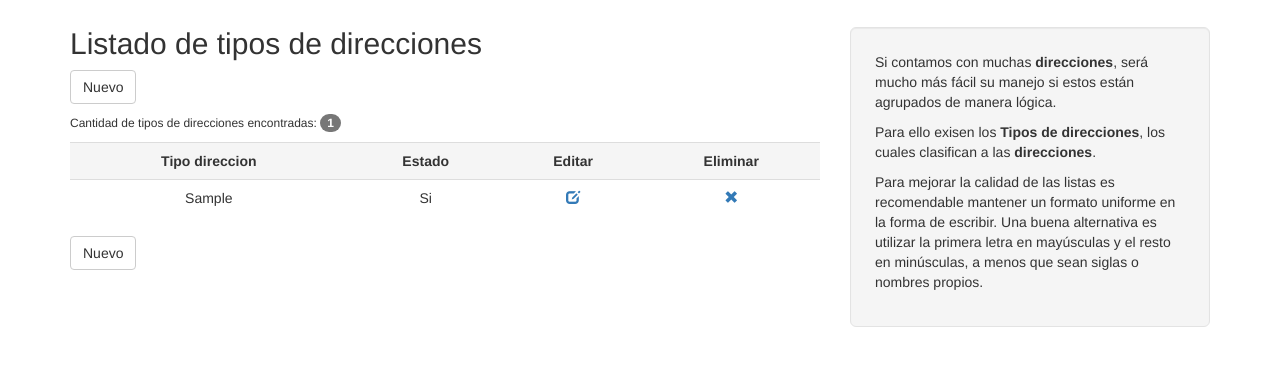
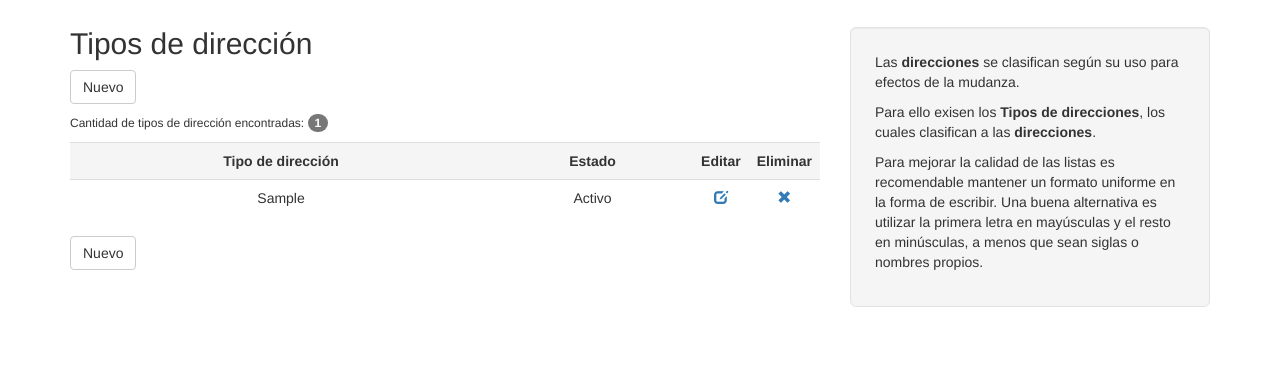
Before and after one commit to yusnelvy/mtvmcotizacion, a Django app: page /direccion/tipo_direccion/ in a window 1280 px wide. Shown: the part 53-419 px from the top of the page. Run offline with Django 3.2, Linux system fonts and the light colour scheme; tables that the repository leaves empty hold one stand-in row (values such as "Sample post"); some libraries are stand-ins or nearby versions.

Commit message:
Cambios en templates

```diff
--- a/mtvmcotizacion/template/direccion/tipodireccion_add.html
+++ b/mtvmcotizacion/template/direccion/tipodireccion_add.html
@@ -27,7 +27,7 @@
 <br>
 <div class="">
     <div class="well well-lg">
-    <p>Si contamos con muchas <strong>direcciones</strong>, será mucho más fácil su manejo si estos están agrupados de manera lógica.</p>
+    <p>Las <strong>direcciones</strong> se clasifican según su uso para efectos de la mudanza.</p>
     <p>Para ello exisen los <strong>Tipos de direcciones</strong>, los cuales clasifican a las <strong>direcciones</strong>.</p>
     <p>Para mejorar la calidad de las listas es recomendable mantener un formato uniforme en la forma de escribir. Una buena alternativa es utilizar la primera letra en mayúsculas y el resto en minúsculas, a menos que sean siglas o nombres propios.</p>
   </div>
--- a/mtvmcotizacion/template/direccion/tipodireccion_edit.html
+++ b/mtvmcotizacion/template/direccion/tipodireccion_edit.html
@@ -27,7 +27,7 @@
 <br>
 <div class="">
    <div class="well well-lg">
-    <p>Si contamos con muchas <strong>direcciones</strong>, será mucho más fácil su manejo si estos están agrupados de manera lógica.</p>
+    <p>Las <strong>direcciones</strong> se clasifican según su uso para efectos de la mudanza.</p>
     <p>Para ello exisen los <strong>Tipos de direcciones</strong>, los cuales clasifican a las <strong>direcciones</strong>.</p>
     <p>Para mejorar la calidad de las listas es recomendable mantener un formato uniforme en la forma de escribir. Una buena alternativa es utilizar la primera letra en mayúsculas y el resto en minúsculas, a menos que sean siglas o nombres propios.</p>
   </div>
--- a/mtvmcotizacion/template/direccion/tipodireccion_lista.html
+++ b/mtvmcotizacion/template/direccion/tipodireccion_lista.html
@@ -2,14 +2,14 @@
 
 {% block titulo %}
 
-<title>Tipos de direccion</title>
+<title>Tipos de dirección</title>
 
 {% endblock titulo %}
 
 {% block titulo_modal %}
 
 <div class="modal-header">
-  <h3 id="myModalLabel">Eliminar Tipo direccion</h3>
+  <h3 id="myModalLabel">Eliminar tipo de dirección</h3>
 </div>
 
 {% endblock titulo_modal %}
@@ -22,7 +22,7 @@
 
 {% block titulo_tabla %}
 
-<h2>Listado de tipos de direcciones </h2>
+<h2>Tipos de dirección</h2>
 
 {% endblock titulo_tabla %}
 
@@ -30,7 +30,7 @@
 
 {% block cantidad_tabla %}
 
-<h6>Cantidad de tipos de direcciones encontradas:
+<h6>Cantidad de tipos de dirección encontradas:
   <span class="badge" id="count_reg">
 
     {{ lista_tipodireccion.count }}
@@ -43,17 +43,17 @@
 {% block cuerpo_tabla %}
 
 <tr class="active">
-    <th>Tipo direccion</th>
+    <th>Tipo de dirección</th>
     <th>Estado</th>
-    <th>Editar</th>
-    <th>Eliminar</th>
+    <th width="3">Editar</th>
+    <th width="3">Eliminar</th>
 </tr>
 
 {% for i in lista_tipodireccion %}
 
 <tr id="tr{{i.id}}">
     <td>{{ i.tipo_direccion }}</td>
-    <td>{{i.activo|yesno:"Si,No"}}</td>
+    <td>{{i.activo|yesno:"Activo,Inactivo"}}</td>
     <td><a href="{{i.id}}/" class="glyphicon glyphicon-edit"></a></td>
     <td>
         <a href="#myModal" role="button" class="glyphicon glyphicon-remove delete" data-target="#myModal" data-toggle="modal" id="{{i.id}}" data-name="{{i.tipo_direccion}}"></a>
@@ -70,10 +70,9 @@
 
 <br>
 <div class="well well-lg">
-    <p>Si contamos con muchas <strong>direcciones</strong>, será mucho más fácil su manejo si estos están agrupados de manera lógica.</p>
+    <p>Las <strong>direcciones</strong> se clasifican según su uso para efectos de la mudanza.</p>
     <p>Para ello exisen los <strong>Tipos de direcciones</strong>, los cuales clasifican a las <strong>direcciones</strong>.</p>
     <p>Para mejorar la calidad de las listas es recomendable mantener un formato uniforme en la forma de escribir. Una buena alternativa es utilizar la primera letra en mayúsculas y el resto en minúsculas, a menos que sean siglas o nombres propios.</p>
   </div>
 
-
 {% endblock ayuda %}
--- a/mtvmcotizacion/template/inicio/base_menu.html
+++ b/mtvmcotizacion/template/inicio/base_menu.html
@@ -138,6 +138,7 @@
                 <li class="list-group-item"><a href="/direccion/provincia/">Provincias</a><a style="float:Right;" class="glyphicon glyphicon-new-window" href="/direccion/provincia/" target="_blank"></a></li>
                 <li class="list-group-item"><a href="/direccion/ciudad/">Ciudades</a><a style="float:Right;" class="glyphicon glyphicon-new-window" href="/direccion/ciudad/" target="_blank"></a></li>
                 <li class="list-group-item"><a href="/direccion/zona/">Zonas</a><a style="float:Right;" class="glyphicon glyphicon-new-window" href="/direccion/zona/" target="_blank"></a></li>
+                <li class="list-group-item"><a href="/direccion/tipo_direccion/">Tipos de dirección</a><a style="float:Right;" class="glyphicon glyphicon-new-window" href="/direccion/tipo_direccion/" target="_blank"></a></li>
             </ul>
         </div>
     </div>
--- a/mtvmcotizacion/template/mueble/formamueble_lista.html
+++ b/mtvmcotizacion/template/mueble/formamueble_lista.html
@@ -2,7 +2,7 @@
 
 {% block titulo %}
 
-<title>Tipos de mueble</title>
+<title>Formas de mueble</title>
 
 {% endblock titulo %}
 
@@ -45,8 +45,8 @@ Eliminar forma de mueble
 
 <tr class="active">
     <th>Forma</th>
-    <th>Editar</th>
-    <th>Eliminar</th>
+    <th width="3">Editar</th>
+    <th width="3">Eliminar</th>
   </tr>
 
   {% for i in lista_formamueble %}
```
Also changed, not shown: mtvmcotizacion/template/direccion/complejidad_inmueble_lista.html (+5 -5 lines), mtvmcotizacion/template/direccion/tipo_inmueble_lista.html (+4 -4 lines), mtvmcotizacion/template/mueble/ocupacion_lista.html (+5 -5 lines).
